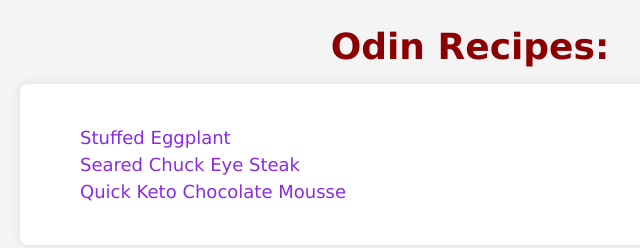
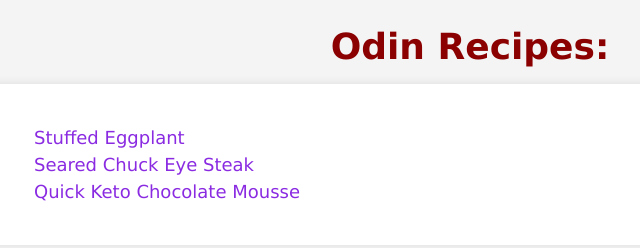
Before and after one commit to ctarx/odin-recipes, a plain HTML site: page index.html in a window 1280 px wide. Shown: the whole page, without its empty margins (170-810 px from the left). Drawn offline with Linux system fonts and the light colour scheme.

Commit message:
Remove .container width property in CSS

```diff
--- a/style.css
+++ b/style.css
@@ -14,8 +14,7 @@ body {
 
 .container {
   background-color: #fff;
-  width: 80%;
-  max-width: 900px;
+  max-width: 80%;
   margin: 0 auto;
   padding: 20px;
   box-shadow: 0 0 10px rgba(0, 0, 0, 0.1);
```
